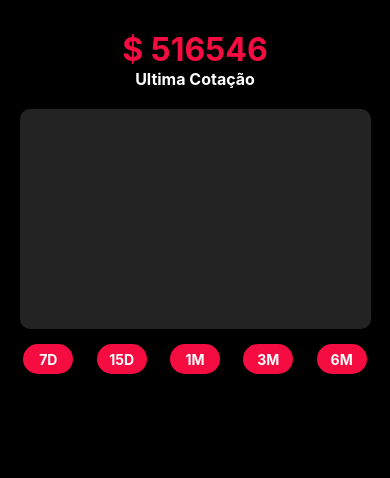
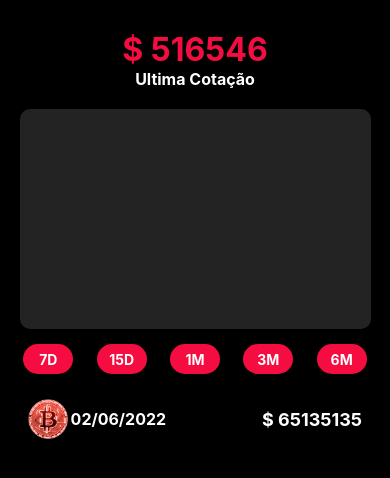
Before and after one commit to eipedrohenrique/react-native, a React Native app in the folder OneBitCoin/: screen / in a window 390 px wide. Shown: the top 478 px of the page. Built offline with nearby package versions, Linux system fonts and the light colour scheme.

Commit message:
onebitcoin

```diff
--- a/OneBitCoin/App.js
+++ b/OneBitCoin/App.js
@@ -4,6 +4,7 @@
 import CurrentPrice from './src/components/CurrentPrice';
 import HistoryGraphic from './src/components/HistoryGraphic';
 import QuotationsList from './src/components/QuotationsList';
+import QuotationsItems from './src/components/QuotationsList/QuotationsItems';
 
 export default function App() {
   return (
@@ -15,6 +16,7 @@
       <CurrentPrice/>
       <HistoryGraphic/>
       <QuotationsList/>
+      <QuotationsItems/>
     </SafeAreaView>
   );
 }
--- a/OneBitCoin/src/components/QuotationsList/QuotationsItems/index.js
+++ b/OneBitCoin/src/components/QuotationsList/QuotationsItems/index.js
@@ -0,0 +1,22 @@
+import React from "react";
+import { View, Text, Image } from "react-native";
+import styles from "./style";
+
+export default function QuotationsItems() {
+    return (
+        <View style={styles.mainContent}>
+            <View style={styles.contextLeft}>
+                <View style={styles.boxLogo}>
+                    <Image
+                    style={styles.logBitcoin}
+                    source={require("../../../img/bitcoinred.png")}
+                    />
+                    <Text style={styles.dayCotation}>02/06/2022</Text>
+                </View>
+            </View>
+                <View style={styles.contextRight}>
+                    <Text style={styles.price}>$ 65135135</Text>
+                </View>
+        </View>
+    )
+}
--- a/OneBitCoin/src/components/QuotationsList/QuotationsItems/style.js
+++ b/OneBitCoin/src/components/QuotationsList/QuotationsItems/style.js
@@ -0,0 +1,45 @@
+import { StyleSheet } from "react-native";
+
+const styles = StyleSheet.create({
+    mainContent: {
+        width: "95%",
+        height: "auto",
+        backgroundColor: "#000000",
+        marginLeft: "3%",
+        marginBottom: 15,
+        borderRadius: 10,
+        flexDirection: "row",
+        alignItems: "center",
+        padding: 10,
+    },
+    contextLeft: {
+        width: "36%",
+        alignItems: "flex-start",
+    },
+    contextRight: {
+        width: "60%",
+        alignItems: "flex-end",
+    },
+    logBitcoin: {
+        width: 40,
+        height: 40,
+        marginLeft: 2,
+    },
+    dayCotation: {
+        fontSize: 16,
+        paddingLeft: 3,
+        color: "#ffffff",
+        fontWeight: "bold",
+    },
+    boxLogo: {
+        flexDirection:"row",
+        alignItems: "center",
+    },
+    price: {
+        color: "#ffffff",
+        fontSize: 18,
+        fontWeight: "bold",
+    }
+});
+
+export default styles
```
Also changed, not shown: OneBitCoin/src/img/bitcoinred.png (added).
